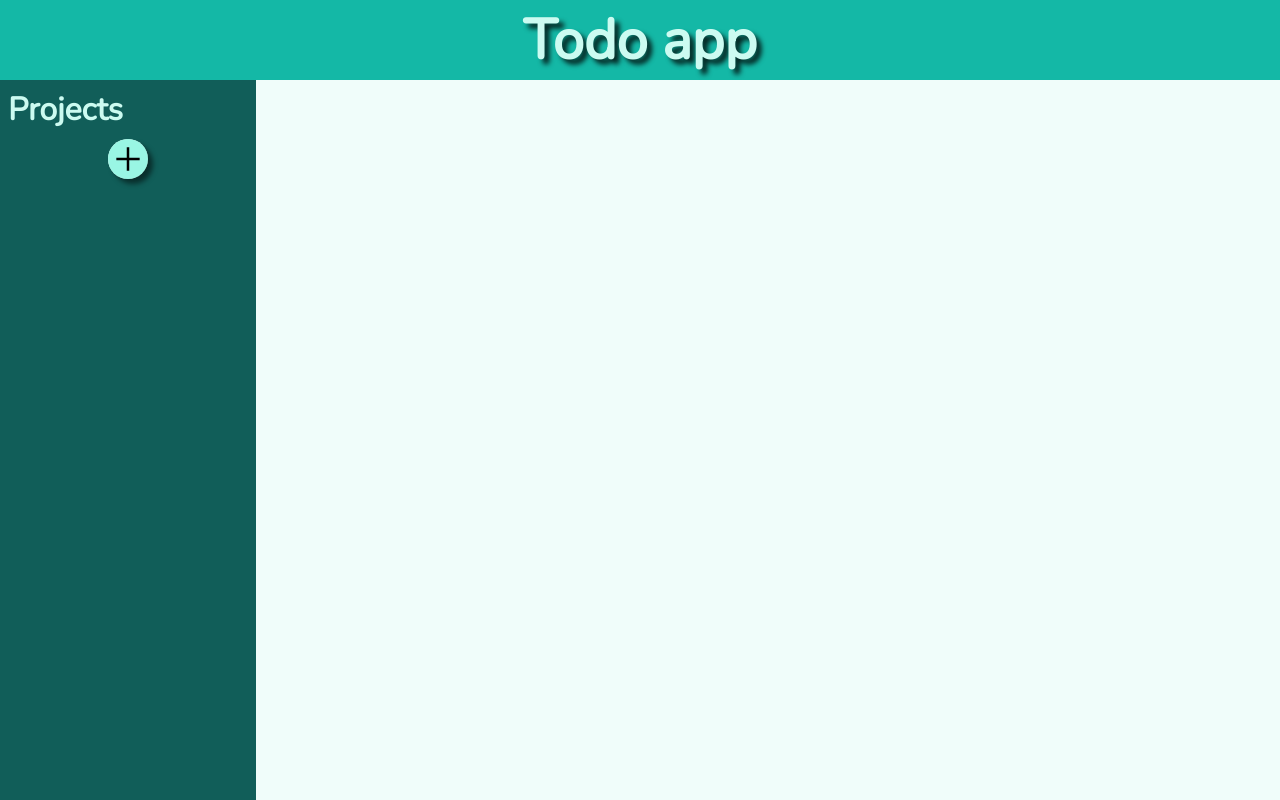
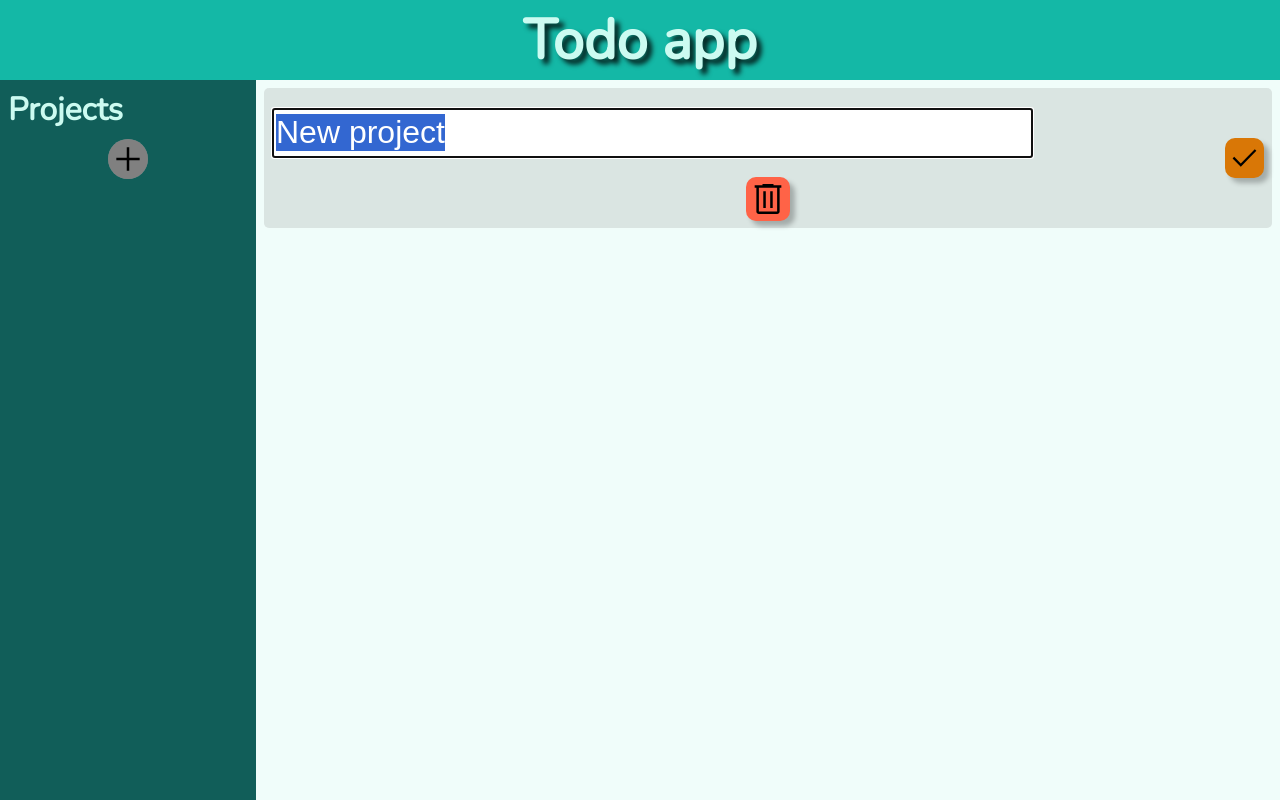
Before and after one commit to tho-daskalakis/todo-list, a website with bundled scripts: page dist/index.html in a window 1280 px wide. Both pictures are taken after a click on the button 128 px from the left and 159 px from the top of the page. Built offline with nearby package versions, Linux system fonts and the light colour scheme.

Commit message:
QoL for new project creation
Disable new project button while a new project dialog is already
displayed. Apply a visual effect for better UX.

The new project dialog now automatically selects the default text,
so the user won't have to manually select the project's name to
modify it, they can just start typing their desired name.

```diff
--- a/src/projects/projectEditDialog.js
+++ b/src/projects/projectEditDialog.js
@@ -29,8 +29,13 @@ function projectEditDialog(projectName) {
 
   const editBtn = document.createElement('button');
   editBtn.appendChild(editImg);
+
+  function applyChanges() {
+    console.log('Apply changes');
+  }
+
   editBtn.addEventListener('click', (e) => {
-    console.log('Apply changes');
+    applyChanges();
   });
 
   const edit = document.createElement('div');
@@ -49,6 +54,14 @@ function projectEditDialog(projectName) {
   deleteBtn.classList.add('task-delete');
   deleteBtn.appendChild(deleteImg);
 
+  function deleteProject() {
+    console.log('Delete project');
+  }
+
+  deleteBtn.addEventListener('click', (e) => {
+    deleteProject();
+  });
+
   const action = document.createElement('div');
   action.classList.add('task-action');
   action.appendChild(deleteBtn);
--- a/src/projects/projectManager.js
+++ b/src/projects/projectManager.js
@@ -1,6 +1,7 @@
 import { clearMainContent } from './clearMainContent';
 import { projectFactory } from './project';
 import { projectEditDialog } from './projectEditDialog';
+import { selectProjectInput } from './selectProjectInput';
 
 const projectManager = (() => {
   const projectArr = [];
@@ -29,9 +30,18 @@ const projectManager = (() => {
     main.appendChild(projectEditDialog(project.projectName));
   }
 
+  function toggleAddProjectBtn() {
+    const addProject = document.querySelector('.add-project');
+    addProject.disabled = !addProject.disabled;
+    addProject.classList.toggle('deactivated');
+  }
+
   function projectCreationManager() {
+    // console.log('clicked');
     clearMainContent();
-    // TODO: deactivate new project button while dialog is already displayed
+    toggleAddProjectBtn();
+    editDialog();
+    selectProjectInput();
   }
 
   return {
--- /dev/null
+++ b/src/projects/selectProjectInput.js
@@ -0,0 +1,6 @@
+function selectProjectInput() {
+  const input = document.querySelector('.task-title > input');
+  input.select();
+}
+
+export { selectProjectInput };
--- a/src/styles.scss
+++ b/src/styles.scss
@@ -159,6 +159,13 @@ body,
     &:active {
       box-shadow: none;
     }
+  }
+}
+
+.deactivated {
+  img {
+    background-color: gray;
+    box-shadow: none;
   }
 }
 
```
Also changed, not shown: dist/main.js.
